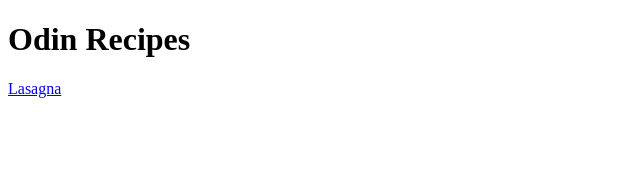
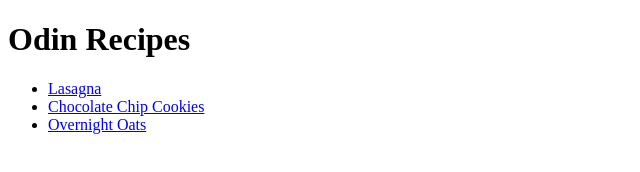
Before and after one commit to alexander-fraser/learn-webdev-theodinproject, a plain HTML site: page 05-odin-recipes/index.html in a window 1280 px wide. Shown: the whole page, without its empty margins (0-640 px from the left). Drawn offline with Linux system fonts and the light colour scheme.

Commit message:
Add links to recipes on the home page

```diff
--- a/05-odin-recipes/index.html
+++ b/05-odin-recipes/index.html
@@ -7,6 +7,10 @@
 </head>
 <body>
     <h1>Odin Recipes</h1>
-    <a href="./recipes/lasagna.html">Lasagna</a>
+    <ul>
+        <li><a href="./recipes/lasagna.html">Lasagna</a></li>
+        <li><a href="./recipes/cookies.html">Chocolate Chip Cookies</a></li>
+        <li><a href="./recipes/overnight-oats.html">Overnight Oats</a></li>
+    </ul>
 </body>
 </html>
```
